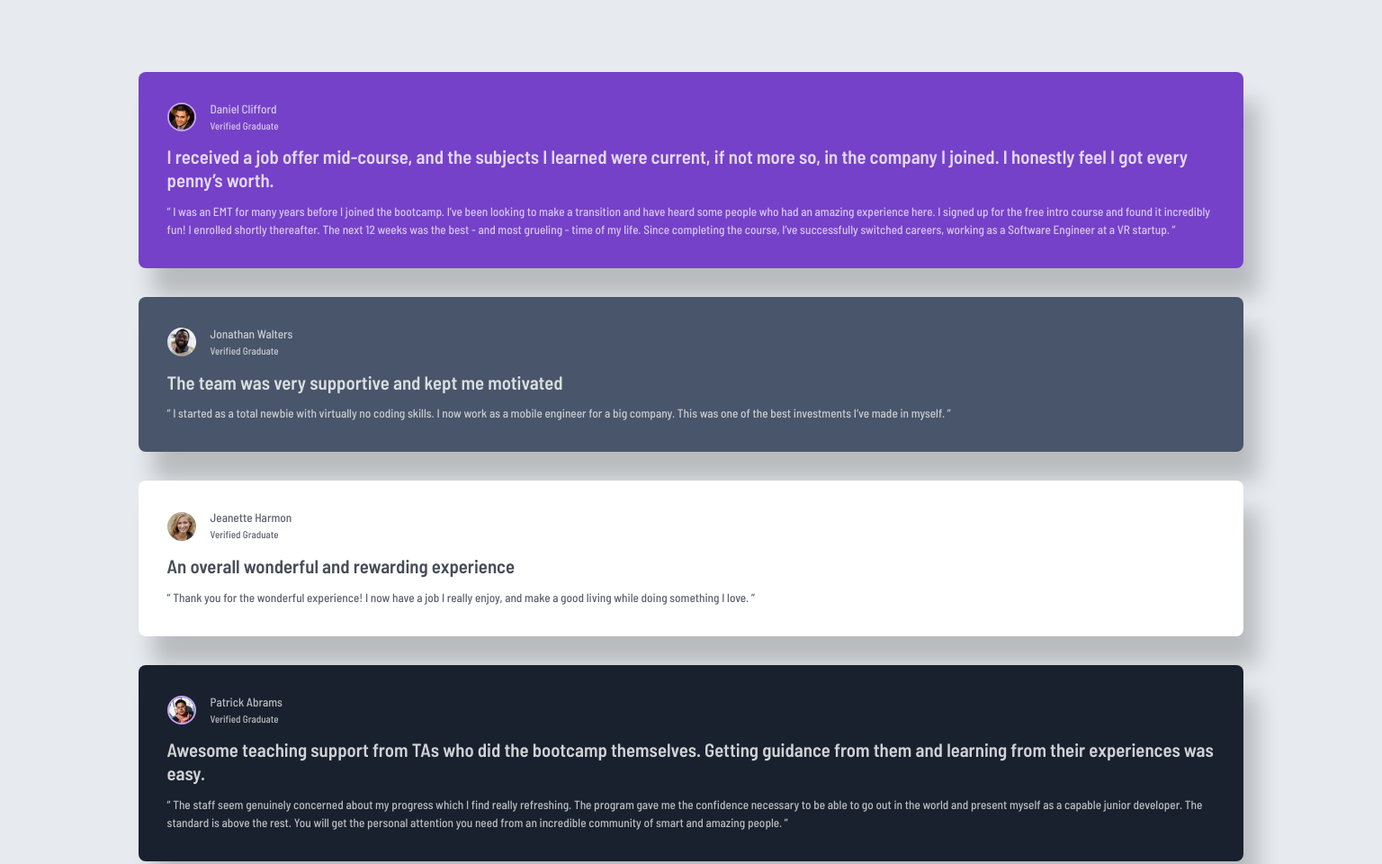
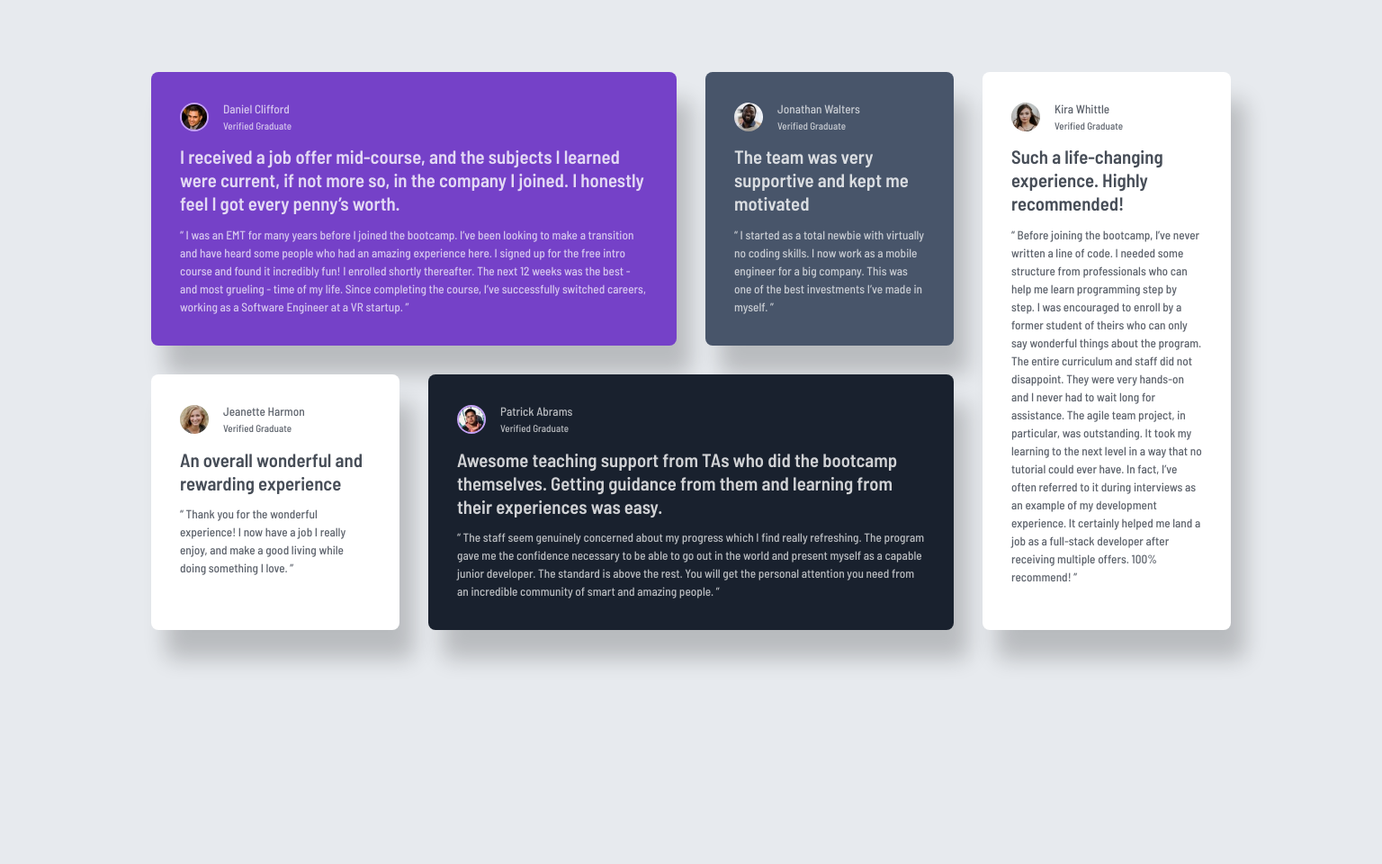
Before and after one commit to korcakSEA/testimonials-grid-section-main, a plain HTML site: page index.html in a window 1536 px wide. Shown: the top 960 px of the page at 90% size. After the commit the page ends 800 px from the top, so only its background shows below. Drawn offline with Linux system fonts and the light colour scheme.

Commit message:
add media query for grid

```diff
--- a/index.html
+++ b/index.html
@@ -19,7 +19,7 @@
 <body>
   <section class="testimonial">
 
-    <div class="card purple-500">
+    <div class="card purple-500 span-column">
       <div class="card__author">
         <img class="author__image border" src="/images/image-daniel.jpg" alt="Daniel's photo">
         <p class="medium">
@@ -42,6 +42,7 @@
       </div>
       <img class="responsive-quotation" src="./images/bg-pattern-quotation.svg" alt="big pattern quotation">
     </div>
+
     <div class="card grey-500">
       <div class="card__author">
         <img class="author__image" src="./images/image-jonathan.jpg" alt="Jonathan's photo">
@@ -58,6 +59,7 @@
         </p>
       </div>
     </div>
+
     <div class="card white">
       <div class="card__author">
         <img class="author__image" src="./images/image-jeanette.jpg" alt="Jeanette's photo">
@@ -74,7 +76,8 @@
         </p>
       </div>
     </div>
-    <div class="card dark-blue">
+
+    <div class="card dark-blue span-column">
       <div class="card__author">
         <img class="author__image border" src="./images/image-patrick.jpg" alt="Patrick's photo">
         <p class="medium">
@@ -95,7 +98,8 @@
         </p>
       </div>
     </div>
-    <div class="card white">
+
+    <div class="card white span-row">
       <div class="card__author">
         <img class="author__image" src="./images/image-kira.jpg" alt="Kira's photo">
         <p class="medium">
--- a/style.css
+++ b/style.css
@@ -48,7 +48,7 @@ body{
     font-family: var(--font-family);
 }
 
-section{
+.testimonial{
     width:80%;
     margin: 5rem auto;
 
@@ -56,6 +56,37 @@ section{
     gap: 2rem;
 
 }
+
+@media (min-width: 768px) {
+    .testimonial{
+        grid-template-columns: repeat(2, 1fr);
+    }
+}
+
+@media (min-width: 1024px) {
+    .testimonial{
+
+        grid-template-columns: repeat(3, 1fr);
+    }
+}
+
+@media (min-width: 1440px) {
+    .testimonial{
+        max-width: 1200px;
+        grid-template-columns: repeat(4, 1fr);
+    }
+
+    .span-column{
+        grid-column: span 2;
+    }
+
+
+    .span-row{
+        grid-column: 4/5;
+        grid-row: 1/3;
+    }
+}
+
 
 img{
     display: block;
```
Also changed, not shown: 1 other file.
